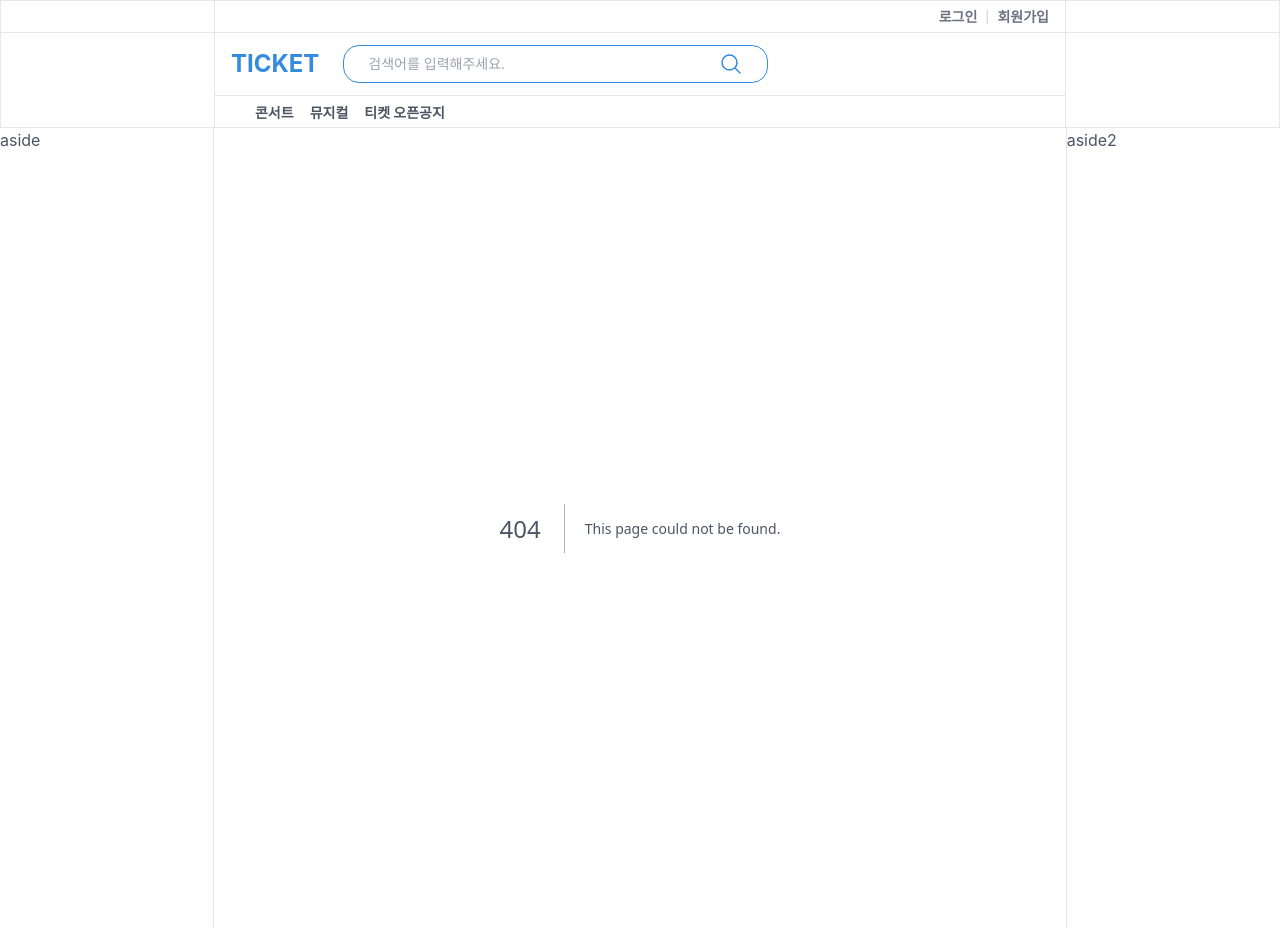
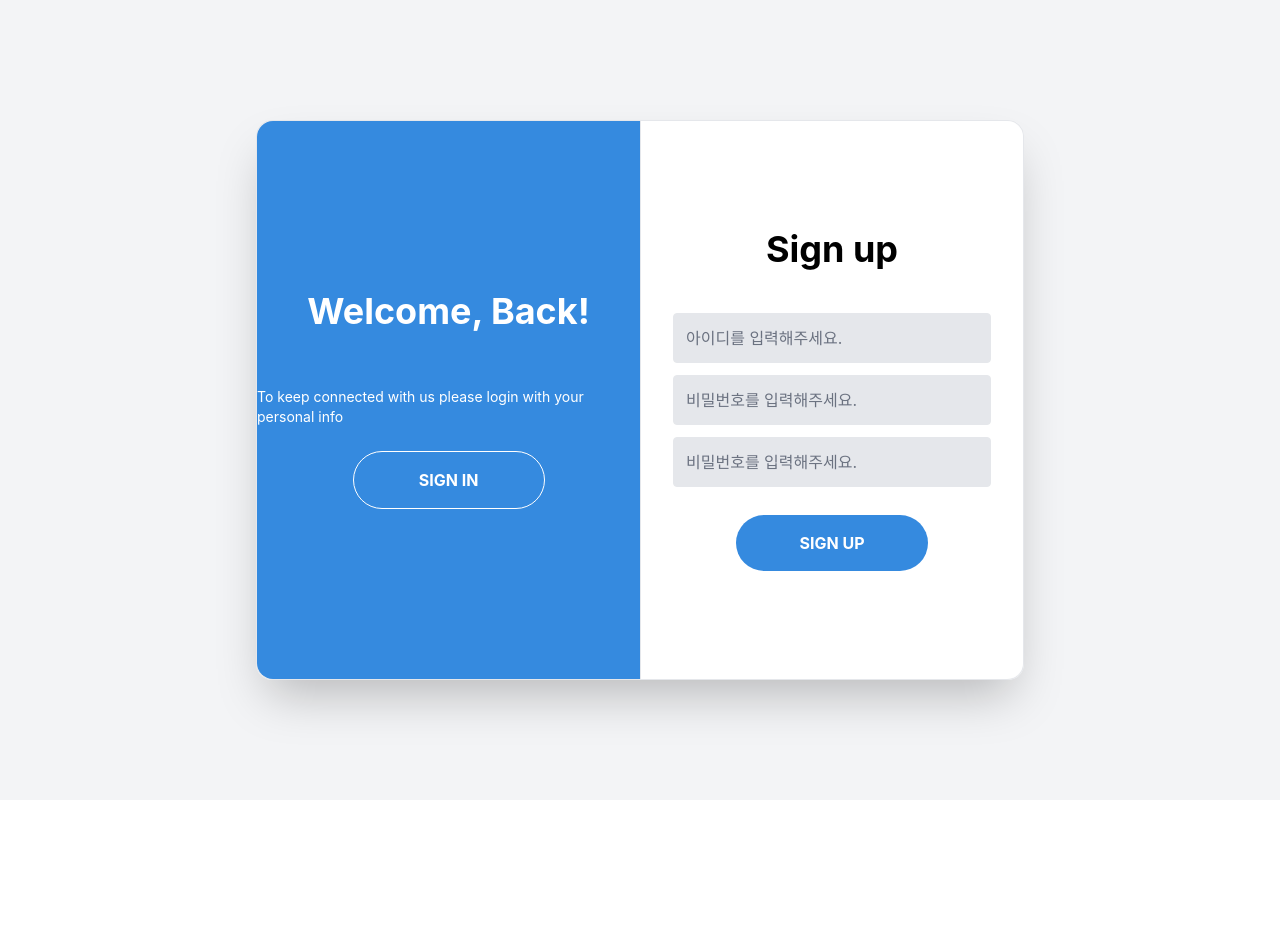
Before and after one commit to HEY-TICKET/hey_ticket, a Next.js app: page /signUp in a window 1280 px wide. Before the commit this address had no page. After the commit the page ends 800 px from the top, so only its background shows below. Built offline with nearby package versions, Linux system fonts and the light colour scheme.

Commit message:
Feat : 로그인, 회원가입 페이지
- 프로토타입 디자인 적용 (기능 및 애니메이션 추가 예정)

```diff
--- a/src/components/CategoryList.tsx
+++ b/src/components/CategoryList.tsx
@@ -30,13 +30,14 @@ const CategoryList = ({
                 isCurrentValue
                   ? "text-jin-blue-400 font-bold"
                   : "hover:text-jin-blue-400"
-              }`}
+              }
+              `}
               onClick={() => onChange(item)}
             >
               {item.label}
             </button>
             {isNotLast ? (
-              <div className={"font-medium text-gray-300"}>|</div>
+              <div className={"font-light text-gray-300 h-fit "}>|</div>
             ) : (
               <></>
             )}
--- /dev/null
+++ b/src/components/Input.tsx
@@ -0,0 +1,23 @@
+import React from "react";
+
+interface InputProps {
+  placeholder?: string;
+  value: string;
+  onChange: (e: React.ChangeEvent<HTMLInputElement>) => void;
+}
+
+const Input = ({ placeholder = "", value, onChange }: InputProps) => {
+  return (
+    <input
+      className={
+        "p-3 border w-full bg-gray-200 rounded placeholder:text-gray-500 focus:bg-white"
+      }
+      type="text"
+      placeholder={placeholder}
+      value={value}
+      onChange={onChange}
+    />
+  );
+};
+
+export default Input;
--- a/src/components/SearchForm.tsx
+++ b/src/components/SearchForm.tsx
@@ -53,11 +53,11 @@ const SearchForm = ({
 
   const [isFocused, setIsFocused] = useState(false);
 
+
   return (
     <form
-      className={`flex items-center rounded-2xl border w-1/2 min-w-[300px] mx-2 px-6 py-1.5 ${
-        isFocused ? "border-jin-blue-400" : ""
-      } ${className?.form}`}
+      className={`flex items-center border w-1/2 min-w-[300px] mx-2 px-4 py-1.5
+        ${isFocused ? "border-jin-blue-400" : ""} ${className?.form}`}
       onSubmit={(e) => {
         e.preventDefault();
         onSubmit(value);
--- a/src/components/Select.tsx
+++ b/src/components/Select.tsx
@@ -76,7 +76,7 @@ const Select = ({
       <div
         className={`flex justify-between w-full h-8 rounded cursor-pointer transition duration-100 ease-linear ${
           showOption
-            ? "outline outline-2 outline-jin-blue-200 border border-jin-blue-400 "
+            ? "outline outline-jin-blue-200 border border-jin-blue-400 "
             : "border hover:border-gray-400"
         }`}
         onClick={() => setShowOption(!showOption)}
--- a/src/components/layout/Header.tsx
+++ b/src/components/layout/Header.tsx
@@ -2,7 +2,7 @@ import { useRouter } from "next/router";
 import Link from "next/link";
 import SearchForm from "../SearchForm";
 import React from "react";
-import CategoryList from "../CategoryList";
+import CategoryList, { OptionItemProps } from "../CategoryList";
 
 interface NavListTypes {
   title: string;
@@ -38,7 +38,7 @@ const Header = () => {
           <SearchForm
             onSubmit={(value) => console.log(value)}
             placeholder={"검색어를 입력해주세요."}
-            className={{ form: "border-jin-blue-400" }}
+            className={{ form: "border-jin-blue-400 rounded-2xl px-6" }}
           />
         </section>
         <nav className={"h-8 border-t px-8"}>
@@ -68,10 +68,16 @@ const Header = () => {
 export default Header;
 
 const TopHeader = () => {
+  const router = useRouter();
   const categoryList = [
-    { value: "signIn", label: "로그인" },
-    { value: "signUp", label: "회원가입" },
+    { value: "/signIn", label: "로그인" },
+    { value: "/signUp", label: "회원가입" },
   ];
+
+  const handleChange = async (category: OptionItemProps) => {
+    console.log(category);
+    await router.push({ pathname: category.value as string });
+  };
 
   return (
     <header className={"col-span-full grid grid-cols-6 border-b"}>
@@ -80,7 +86,7 @@ const TopHeader = () => {
       >
         <CategoryList
           list={categoryList}
-          onChange={(value) => alert(JSON.stringify(value))}
+          onChange={handleChange}
           className={"font-bold text-xs mx-4 text-gray-500"}
         />
       </section>
--- a/src/components/layout/otherLayout.tsx
+++ /dev/null
@@ -1,17 +0,0 @@
-import React from 'react'
-
-interface OtherLayoutProps {
-  children: React.ReactNode
-}
-
-const OtherLayout = ({ children }: OtherLayoutProps) => {
-  return (
-    <div>
-      <p>다른</p>
-      {children}
-      <p>레이아웃!</p>
-    </div>
-  )
-}
-
-export default OtherLayout
--- a/src/pages/example.tsx
+++ /dev/null
@@ -1,13 +0,0 @@
-import type { ReactElement } from "react";
-import type { NextPageWithLayout } from "./_app";
-import OtherLayout from "../components/layout/otherLayout";
-
-const Page: NextPageWithLayout = () => {
-  return <p>hello posts!</p>;
-};
-
-Page.getLayout = function getLayout(page: ReactElement) {
-  return <OtherLayout>{page}</OtherLayout>;
-};
-
-export default Page;
--- a/src/pages/open/page/[page_index].tsx
+++ b/src/pages/open/page/[page_index].tsx
@@ -76,10 +76,11 @@ const OpenNotice = ({
             </div>
             <SearchForm
               className={{
-                form: `h-8 rounded px-4 min-w-[150px] w-[225px]`,
+                form: `h-8 px-4 min-w-[150px] w-[225px] rounded`,
                 input: "w-[100px]",
               }}
               onSubmit={(value) => console.log(value)}
+              placeholder={'검색'}
               iconSize={"sm"}
             />
           </section>
--- /dev/null
+++ b/src/pages/signIn.tsx
@@ -0,0 +1,116 @@
+import React, { ReactElement, useState } from "react";
+import CategoryList from "../components/CategoryList";
+import { NextPageWithLayout } from "./_app";
+import Header from "../components/layout/Header";
+import Input from "../components/Input";
+import Link from "next/link";
+
+interface SignInProps {}
+
+const signInCategoryList = [
+  { value: "id", label: "아이디 찾기" },
+  { value: "password", label: "비밀번호 찾기" },
+];
+
+const SignIn: NextPageWithLayout = ({}: SignInProps) => {
+  const [id, setId] = useState("");
+  const [password, setPassword] = useState("");
+  return (
+    <div className={"flex flex-col items-center gap-3 w-full"}>
+      <h3
+        className={
+          "text-4xl font-bold text-black w-full flex justify-center mb-8"
+        }
+      >
+        Sign in
+      </h3>
+      <Input
+        placeholder={"아이디를 입력해주세요."}
+        value={id}
+        onChange={(e) => setId(e.target.value)}
+      />
+      <Input
+        placeholder={"비밀번호를 입력해주세요."}
+        value={password}
+        onChange={(e) => setPassword(e.target.value)}
+      />
+      <div className={"flex justify-between w-full mb-4"}>
+        <label className={"flex items-center gap-2 cursor-pointer text-sm"}>
+          <input type="checkbox" className={"accent-jin-blue-400"} />
+          <span>아이디 저장</span>
+        </label>
+        <CategoryList
+          list={signInCategoryList}
+          onChange={(value) => alert(JSON.stringify(value))}
+        />
+      </div>
+
+      <Link href={"/"}>
+        <button
+          className={
+            "bg-jin-blue-400 hover:bg-jin-blue-500 w-48 rounded-full text-white p-4 font-bold"
+          }
+        >
+          SIGN IN
+        </button>
+      </Link>
+      {/*<button className={"w-full p-4 border border-gray-500 "}>*/}
+      {/*  회원이 아니신가요? 가입하기*/}
+      {/*</button>*/}
+      {/*todo : 추후 업데이트 기능*/}
+      {/*<div className={"mt-8"}>*/}
+      {/*  <span>소셜 계정으로 로그인</span>*/}
+      {/*</div>*/}
+    </div>
+  );
+};
+
+SignIn.getLayout = function getLayout(page: ReactElement) {
+  return (
+    <div className={"h-screen flex items-center justify-center bg-gray-100"}>
+      <section
+        className={
+          "grid grid-cols-2 border shadow-2xl rounded-2xl w-[60%] h-[70%] max-w-[1200px] max-h-[800px]"
+        }
+      >
+        <div
+          className={
+            "grid-span-1 border-r p-8 flex items-center bg-white rounded-l-2xl"
+          }
+        >
+          {page}
+        </div>
+        <div className={"bg-jin-blue-400 rounded-r-2xl flex items-center"}>
+          <div
+            className={
+              "flex flex-col items-center justify-center gap-3 w-full gap-6"
+            }
+          >
+            <h3
+              className={
+                "text-4xl font-bold text-white w-full flex justify-center mb-8"
+              }
+            >
+              Hello, Friend!
+            </h3>
+            <p className={"text-white text-sm"}>
+              Enter your personal details and start journey with us
+            </p>
+
+            <Link href={"/signUp"}>
+              <button
+                className={
+                  "w-48 rounded-full text-white p-4 font-bold border border-white hover:bg-jin-blue-500"
+                }
+              >
+                SIGN UP
+              </button>
+            </Link>
+          </div>
+        </div>
+      </section>
+    </div>
+  );
+};
+
+export default SignIn;
--- /dev/null
+++ b/src/pages/signUp.tsx
@@ -0,0 +1,105 @@
+import React, { ReactElement, useState } from "react";
+import { NextPageWithLayout } from "./_app";
+import Input from "../components/Input";
+import Link from "next/link";
+
+interface SignInProps {}
+
+const SignUp: NextPageWithLayout = ({}: SignInProps) => {
+  const [id, setId] = useState("");
+  const [password, setPassword] = useState("");
+  const [confirm, setConfirm] = useState("");
+
+  return (
+    <div className={"flex flex-col items-center gap-3 w-full"}>
+      <h3
+        className={
+          "text-4xl font-bold text-black w-full flex justify-center mb-8"
+        }
+      >
+        Sign up
+      </h3>
+      <Input
+        placeholder={"아이디를 입력해주세요."}
+        value={id}
+        onChange={(e) => setId(e.target.value)}
+      />
+      <Input
+        placeholder={"비밀번호를 입력해주세요."}
+        value={password}
+        onChange={(e) => setPassword(e.target.value)}
+      />
+      <Input
+        placeholder={"비밀번호를 입력해주세요."}
+        value={confirm}
+        onChange={(e) => setConfirm(e.target.value)}
+      />
+
+      <button
+        className={
+          "bg-jin-blue-400 hover:bg-jin-blue-500 w-48 rounded-full text-white p-4 font-bold mt-4"
+        }
+      >
+        SIGN UP
+      </button>
+      {/*<button className={"w-full p-4 border border-gray-500 "}>*/}
+      {/*  회원이 아니신가요? 가입하기*/}
+      {/*</button>*/}
+      {/*todo : 추후 업데이트 기능*/}
+      {/*<div className={"mt-8"}>*/}
+      {/*  <span>소셜 계정으로 로그인</span>*/}
+      {/*</div>*/}
+    </div>
+  );
+};
+
+SignUp.getLayout = function getLayout(page: ReactElement) {
+  return (
+    <div className={"h-screen flex items-center justify-center bg-gray-100"}>
+      <section
+        className={
+          "grid grid-cols-2 border shadow-2xl rounded-2xl w-[60%] h-[70%] max-w-[1200px] max-h-[800px]"
+        }
+      >
+        <div className={"bg-jin-blue-400 rounded-l-2xl flex items-center"}>
+          <div
+            className={
+              "flex flex-col items-center justify-center gap-3 w-full gap-6"
+            }
+          >
+            <h3
+              className={
+                "text-4xl font-bold text-white w-full flex justify-center mb-8"
+              }
+            >
+              Welcome, Back!
+            </h3>
+            <p className={"text-white text-sm"}>
+              To keep connected with us please login with your personal info
+            </p>
+
+            <Link href={"/signIn"}>
+              <button
+                className={
+                  "w-48 rounded-full text-white p-4 font-bold border border-white hover:bg-jin-blue-500"
+                }
+              >
+                SIGN IN
+              </button>
+            </Link>
+          </div>
+        </div>
+
+        <div
+          className={
+            "grid-span-1 border-l p-8 flex items-center bg-white rounded-r-2xl"
+          }
+        >
+          {page}
+        </div>
+      </section>
+    </div>
+  );
+};
+
+export default SignUp;
```
Also changed, not shown: src/styles/globals.css (line endings or trailing spaces), 1 other file (tests, documents, lock files or other folders).
